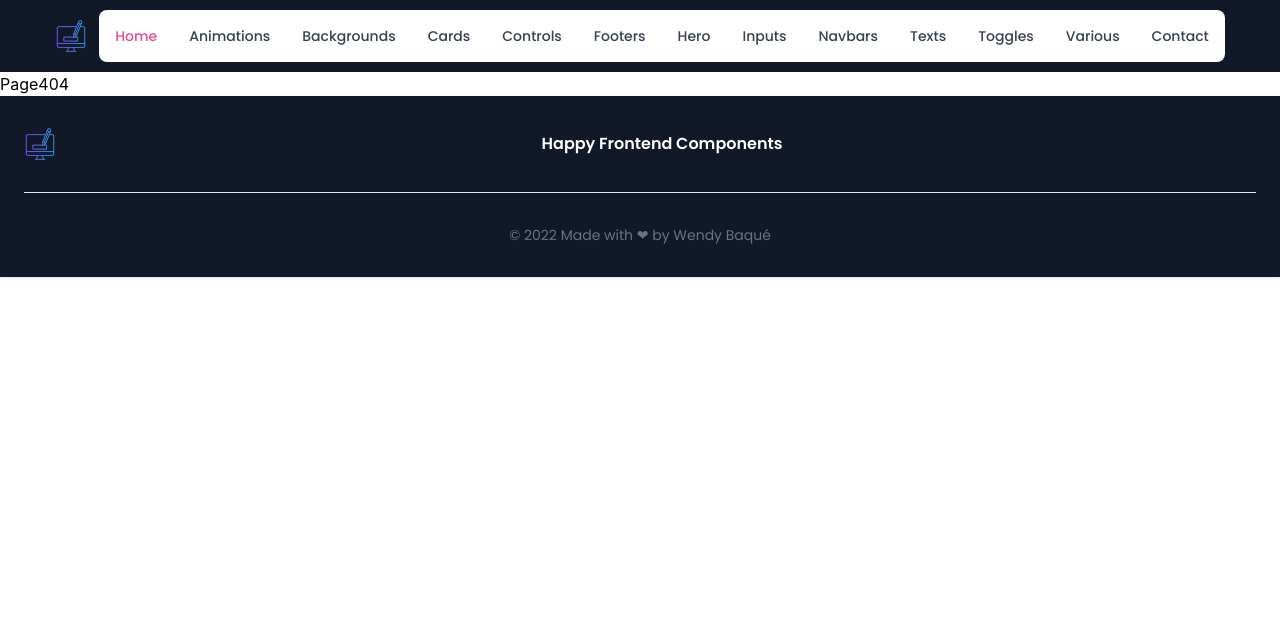
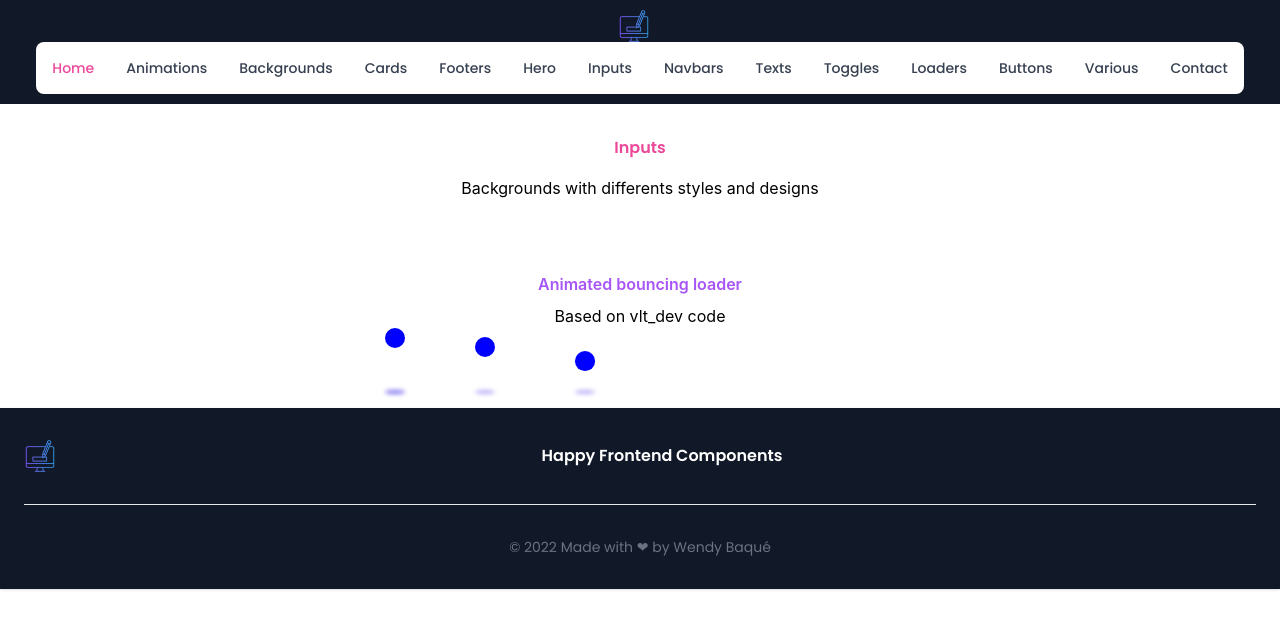
Before and after one commit to wendybaque/Happy-Frontend-Components, a React (Create React App) app: page /loaders in a window 1280 px wide. Shown: the top 628 px of the page. Built offline with nearby package versions, Linux system fonts and the light colour scheme.

Commit message:
Add bouncing loader component

```diff
--- a/src/App.js
+++ b/src/App.js
@@ -10,7 +10,6 @@ import Page404 from "../src/Pages/Page404";
 import Home from "../src/Pages/Home";
 import Animations from "../src/Pages/Animations";
 import Cards from "../src/Pages/Cards";
-import Controls from "../src/Pages/Controls";
 import Footers from "../src/Pages/Footers";
 import Hero from "../src/Pages/Hero";
 import Inputs from "../src/Pages/Inputs";
@@ -20,6 +19,8 @@ import Toggles from "../src/Pages/Toggles";
 import Various from "../src/Pages/Various";
 import Contact from "../src/Pages/Contact";
 import Backgrounds from "./Pages/Backgrounds";
+import Buttons from "./Pages/Buttons";
+import Loaders from "./Pages/Loaders";
 
 function App() {
   return (
@@ -30,11 +31,12 @@ function App() {
           <Route path="/" element={<Home />} />
           <Route path="/animations" element={<Animations />} />
           <Route path="/backgrounds" element={<Backgrounds />} />
+          <Route path="/buttons" element={<Buttons />} />
           <Route path="/cards" element={<Cards />} />
-          <Route path="/controls" element={<Controls />} />
           <Route path="/footers" element={<Footers />} />
           <Route path="/hero" element={<Hero />} />
           <Route path="/inputs" element={<Inputs />} />
+          <Route path="/loaders" element={<Loaders />} />
           <Route path="/navbars" element={<Navbars />} />
           <Route path="/texts" element={<Texts />} />
           <Route path="/toggles" element={<Toggles />} />
--- /dev/null
+++ b/src/Components/BouncingLoader.jsx
@@ -0,0 +1,18 @@
+import React from "react";
+import "./bouncingloader.css";
+
+const BouncingLoader = () => {
+  return (
+    <div className="bouncing-container">
+      <div className="bouncing-circle"></div>
+      <div className="bouncing-circle"></div>
+      <div className="bouncing-circle"></div>
+      <div className="bouncing-shadow"></div>
+      <div className="bouncing-shadow"></div>
+      <div className="bouncing-shadow"></div>
+      <div className="bouncing-shadow"></div>
+    </div>
+  );
+};
+
+export default BouncingLoader;
--- /dev/null
+++ b/src/Components/bouncingloader.css
@@ -0,0 +1,85 @@
+.bouncing-container {
+  width: 300px;
+  height: 80%;
+  left: 50%;
+  top: 50%;
+  transform: translate(-50%, -50%);
+}
+
+.bouncing-circle {
+  width: 20px;
+  height: 20px;
+  position: absolute;
+  border-radius: 50%;
+  background-color: blue;
+  left: 15%;
+  transform-origin: 50%;
+  animation: bouncing-circle 0.5s alternate infinite ease;
+}
+
+@keyframes bouncing-circle {
+  0% {
+    top: 60px;
+    height: 5px;
+    border-radius: 50px 50px 25px 25px;
+    transform: scaleX(1.7);
+  }
+  40% {
+    height: 20px;
+    border-radius: 50%;
+    transform: scaleX(1);
+  }
+  100% {
+    top: 0%;
+  }
+}
+
+.bouncing-circle:nth-child(2) {
+  left: 45%;
+  animation-delay: 0.2s;
+}
+
+.bouncing-circle:nth-child(3) {
+  left: auto;
+  right: 15%;
+  animation-delay: 0.3s;
+}
+
+.bouncing-shadow {
+  width: 20px;
+  height: 4px;
+  border-radius: 50%;
+  background-color: rgba(114, 100, 240, 0.5);
+  position: absolute;
+  top: 62px;
+  transform-origin: 50%;
+  /* z-index: -1; */
+  left: 15%;
+  filter: blur(2px);
+  animation: bouncing-shadow 0.5 alternate infinite ease;
+}
+
+@keyframes bouncing-shadow {
+  0% {
+    transform: scaleX(1.5);
+  }
+  40% {
+    opacity: 0.7;
+    transform: scaleX(1);
+  }
+  100% {
+    opacity: 0.2;
+    transform: scaleX(0.2);
+  }
+}
+
+.bouncing-shadow:nth-child(4){
+    left: 45%;
+    animation-delay: .2s;
+}
+
+.bouncing-shadow:nth-child(5){
+    left: auto;
+    right: 15%;
+    animation-delay: .3s;
+}
--- /dev/null
+++ b/src/Pages/Buttons.jsx
@@ -0,0 +1,9 @@
+import React from 'react'
+
+const Buttons = () => {
+  return (
+    <div>Buttons</div>
+  )
+}
+
+export default Buttons
--- a/src/Pages/Controls.jsx
+++ /dev/null
@@ -1,9 +0,0 @@
-import React from 'react'
-
-const Controls = () => {
-  return (
-    <div>Controls</div>
-  )
-}
-
-export default Controls
--- /dev/null
+++ b/src/Pages/Loaders.jsx
@@ -0,0 +1,27 @@
+import React from 'react'
+import BouncingLoader from '../Components/BouncingLoader'
+
+const Loaders = () => {
+  return (
+    <div className="m-4 p-4 flex flex-col">
+    <h1 className="flex flex-col items-center text-l font-semibold text-pink-500 font-poppins">Inputs</h1>
+    <p className="flex flex-col items-center text-l m-4">Backgrounds with differents styles and designs</p>
+
+    <section className="flex flex-col w-full m-12">
+      <h2 className="m-2 font-semibold text-purple-500">Animated bouncing loader</h2>
+      <p>
+        Based on{" "}
+        <a
+          href="https://www.instagram.com/p/CjAVStVD75e/"
+          alt="redirection vers le code de vlt_dev"
+        >
+          vlt_dev code
+        </a>
+      </p>
+        <BouncingLoader />
+    </section>
+    </div>
+  )
+}
+
+export default Loaders
--- a/src/main footer/MainFooter.jsx
+++ b/src/main footer/MainFooter.jsx
@@ -13,9 +13,7 @@ const MainFooter = () => {
         <span className="text-l font-semibold dark:text-black text-white">
           Happy Frontend Components
         </span>
-        <ul className="flex flex-wrap items-center mb-6 text-sm text-gray-500 sm:mb-0 dark:text-gray-400">
-
-        </ul>
+        <ul className="flex flex-wrap items-center mb-6 text-sm text-gray-500 sm:mb-0 dark:text-gray-400"></ul>
       </div>
       <hr className="my-6 border-gray-200 sm:mx-auto dark:border-gray-700 lg:my-8" />
       <span className="block text-sm text-gray-500 sm:text-center dark:text-gray-400">
--- a/src/main navbar/MainNavbar.jsx
+++ b/src/main navbar/MainNavbar.jsx
@@ -62,20 +62,13 @@ const MainNavbar = () => {
                 Backgrounds
               </Link>
             </li>
+
             <li>
               <Link
                 to="/cards"
                 className="block py-2 pl-3 pr-4 text-gray-700 rounded hover:bg-gray-100 md:hover:bg-transparent md:border-0 md:hover:text-blue-700 md:p-0 dark:text-gray-400 md:dark:hover:text-white dark:hover:bg-gray-700 dark:hover:text-white md:dark:hover:bg-transparent"
               >
                 Cards
-              </Link>
-            </li>
-            <li>
-              <Link
-                to="/controls"
-                className="block py-2 pl-3 pr-4 text-gray-700 rounded hover:bg-gray-100 md:hover:bg-transparent md:border-0 md:hover:text-blue-700 md:p-0 dark:text-gray-400 md:dark:hover:text-white dark:hover:bg-gray-700 dark:hover:text-white md:dark:hover:bg-transparent"
-              >
-                Controls
               </Link>
             </li>
             <li>
@@ -128,6 +121,23 @@ const MainNavbar = () => {
             </li>
             <li>
               <Link
+                to="/loaders"
+                className="block py-2 pl-3 pr-4 text-gray-700 rounded hover:bg-gray-100 md:hover:bg-transparent md:border-0 md:hover:text-blue-700 md:p-0 dark:text-gray-400 md:dark:hover:text-white dark:hover:bg-gray-700 dark:hover:text-white md:dark:hover:bg-transparent"
+              >
+                Loaders
+              </Link>
+            </li>
+            <li>
+              <Link
+                to="/buttons"
+                className="block py-2 pl-3 pr-4 text-gray-700 rounded hover:bg-gray-100 md:hover:bg-transparent md:border-0 md:hover:text-blue-700 md:p-0 dark:text-gray-400 md:dark:hover:text-white dark:hover:bg-gray-700 dark:hover:text-white md:dark:hover:bg-transparent"
+              >
+                Buttons
+              </Link>
+            </li>
+
+            <li>
+              <Link
                 to="/various"
                 className="block py-2 pl-3 pr-4 text-gray-700 rounded hover:bg-gray-100 md:hover:bg-transparent md:border-0 md:hover:text-blue-700 md:p-0 dark:text-gray-400 md:dark:hover:text-white dark:hover:bg-gray-700 dark:hover:text-white md:dark:hover:bg-transparent"
               >
```
Lines whose indentation alone changed are shown as unchanged.
